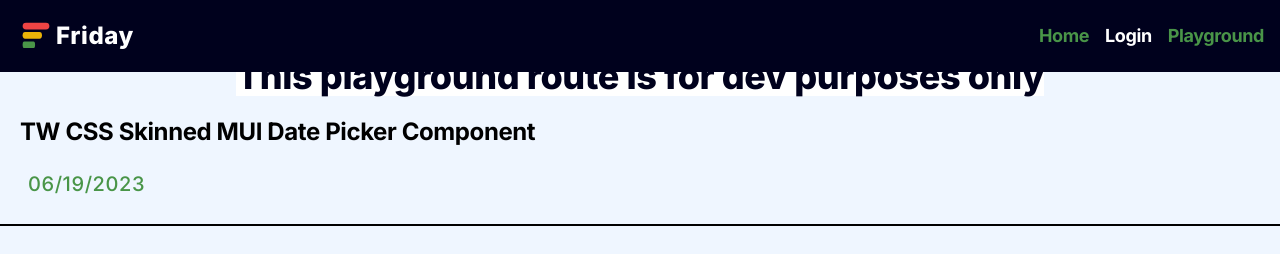
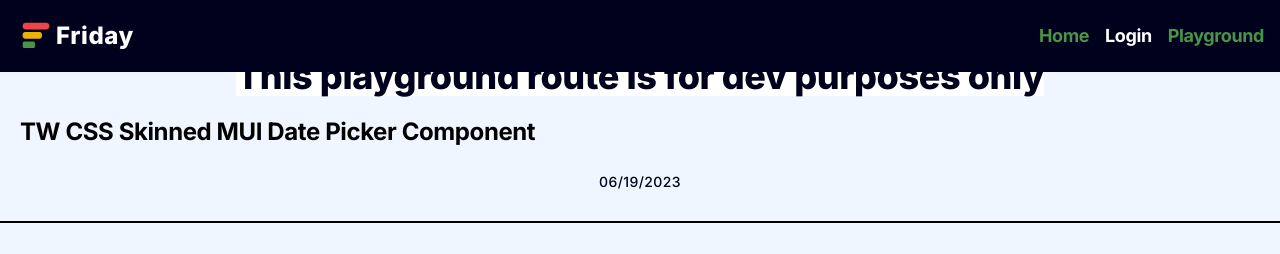
Before and after one commit to Kankenny/Friday, a React (Vite) app in the folder client/: page /playground in a window 1280 px wide. Shown: the top 254 px of the page. Built offline with nearby package versions, Linux system fonts and the light colour scheme; no server answers.

Commit message:
refactor: accept callback fn

```diff
--- a/client/src/components/ui/mui/DatePicker.tsx
+++ b/client/src/components/ui/mui/DatePicker.tsx
@@ -38,16 +38,18 @@ function ButtonField(props: ButtonFieldProps) {
       ref={ref}
       aria-label={ariaLabel}
       onClick={() => setOpen?.((prev) => !prev)}
-      className="text-xl text-tertiary font-sans"
+      className="w-full text-secondary hover:text-main font-sans"
     >
       {label ?? "Pick a date"}
     </Button>
   )
 }
 
-function ButtonDatePicker(
-  props: Omit<DatePickerProps<Dayjs>, "open" | "onOpen" | "onClose">
-) {
+interface ButtonDatePickerProps extends DatePickerProps<Dayjs> {
+  callbackFn: () => void
+}
+
+function ButtonDatePicker(props: ButtonDatePickerProps) {
   const [open, setOpen] = React.useState(false)
 
   return (
@@ -71,13 +73,18 @@ function ButtonDatePicker(
       onOpen={() => setOpen(true)}
       minDate={dayjs("2010-10-28")}
       maxDate={dayjs("2090-10-28")}
+      onChange={() => props.callbackFn()}
       showDaysOutsideCurrentMonth
       disableHighlightToday
     />
   )
 }
 
-export default function PickerWithButtonField() {
+export default function PickerWithButtonField({
+  callbackFn,
+}: {
+  callbackFn: () => void
+}) {
   const anotherDate = Date.now()
   const todaysDate = dayjs(anotherDate)
   const [value, setValue] = React.useState<Dayjs | null>(todaysDate)
@@ -87,6 +94,7 @@ export default function PickerWithButtonField() {
       label={`${value == null ? "null" : value.format("MM/DD/YYYY")}`}
       value={value}
       onChange={(newValue) => setValue(newValue)}
+      callbackFn={callbackFn}
     />
   )
 }
--- a/client/src/components/ui/post/cells/DueDateCell.tsx
+++ b/client/src/components/ui/post/cells/DueDateCell.tsx
@@ -1,6 +1,7 @@
 import { PostType } from "../../../../lib/types/primitive-types/PostType"
 import { SubtaskType } from "../../../../lib/types/primitive-types/SubtaskType"
 import { TaskType } from "../../../../lib/types/primitive-types/TaskType"
+import DatePicker from "../../../ui/mui/DatePicker"
 
 type Props = {
   post: PostType
@@ -18,8 +19,8 @@ const DueDateCell = ({
   isTaskCell,
 }: Props) => {
   return (
-    <h1 className="uppercase flex-grow max-w-[20%] border border-secondary p-2 text-sm cursor-pointer hover:bg-secondary hover:text-main duration-200">
-      {formattedDueDate}
+    <h1 className="uppercase flex-grow max-w-[20%] border border-secondary text-sm cursor-pointer hover:bg-secondary  duration-200 bg-tertiary">
+      <DatePicker callbackFn={() => console.log("TEST")} />
     </h1>
   )
 }
```
